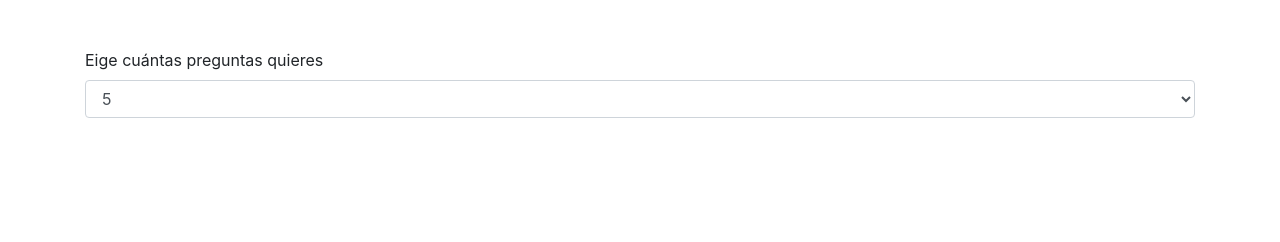
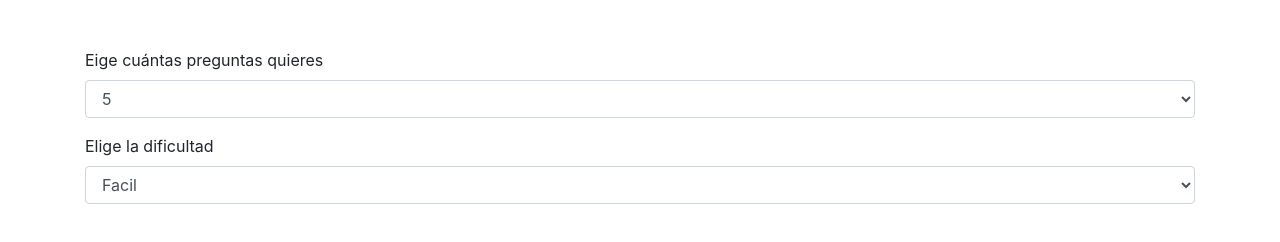
Before and after one commit to Erik23/trivia, a plain HTML site: page index.html in a window 1280 px wide. Drawn offline with nearby package versions, Linux system fonts and the light colour scheme.

Commit message:
Maquetación de Select Difficulty

```diff
--- a/index.html
+++ b/index.html
@@ -20,6 +20,15 @@
                 </select>
             </div>
         </div>
+
+        <div class="form-group">
+            <label for="difficulty">Elige la dificultad</label>
+            <select class="form-control" id="difficulty">
+                <option value="easy">Facil</option>
+                <option value="medium">Normal</option>
+                <option value="hard">Dificil</option>
+            </select>
+        </div>
         <!-- Aquí van las tarjetas -->
         <div id="container-cards">
 
```
